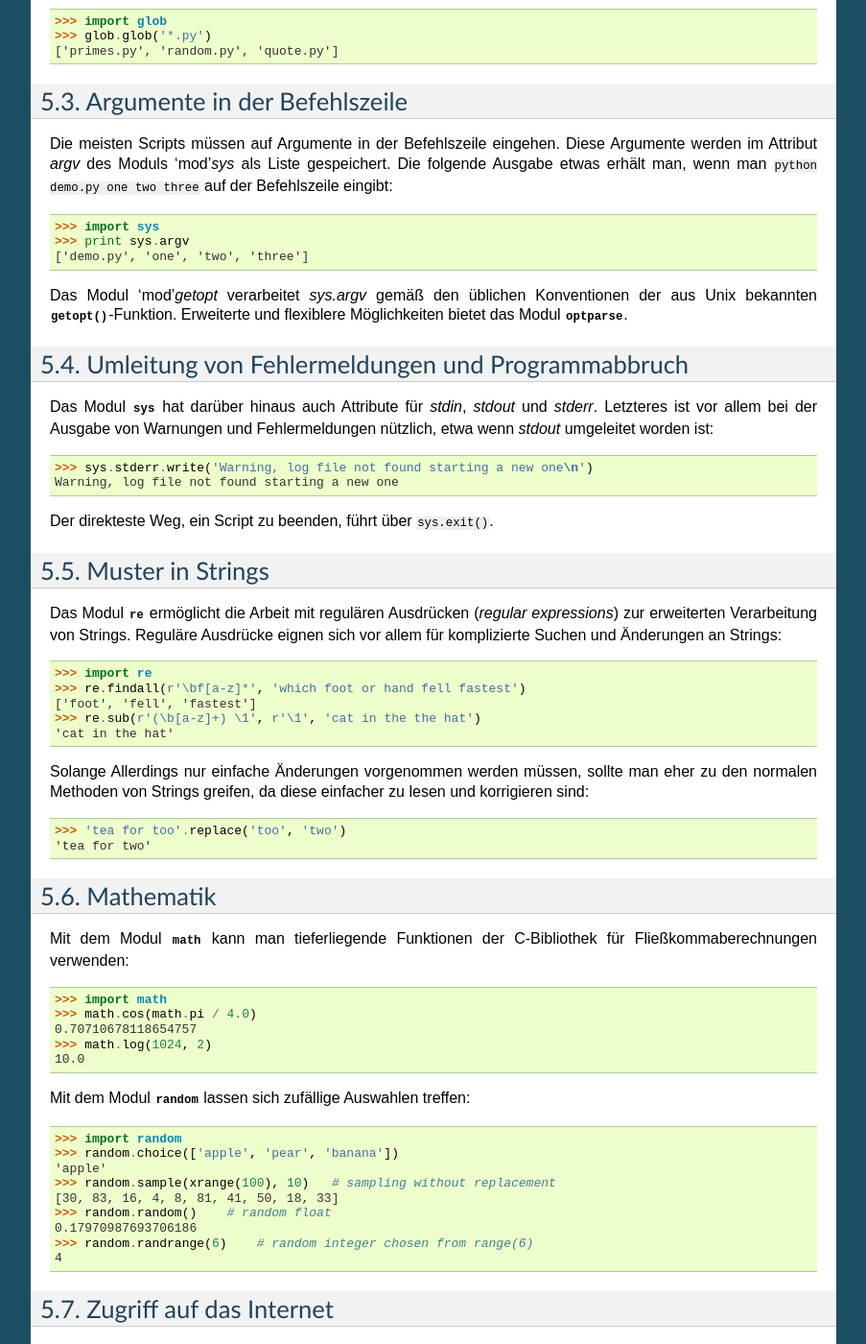
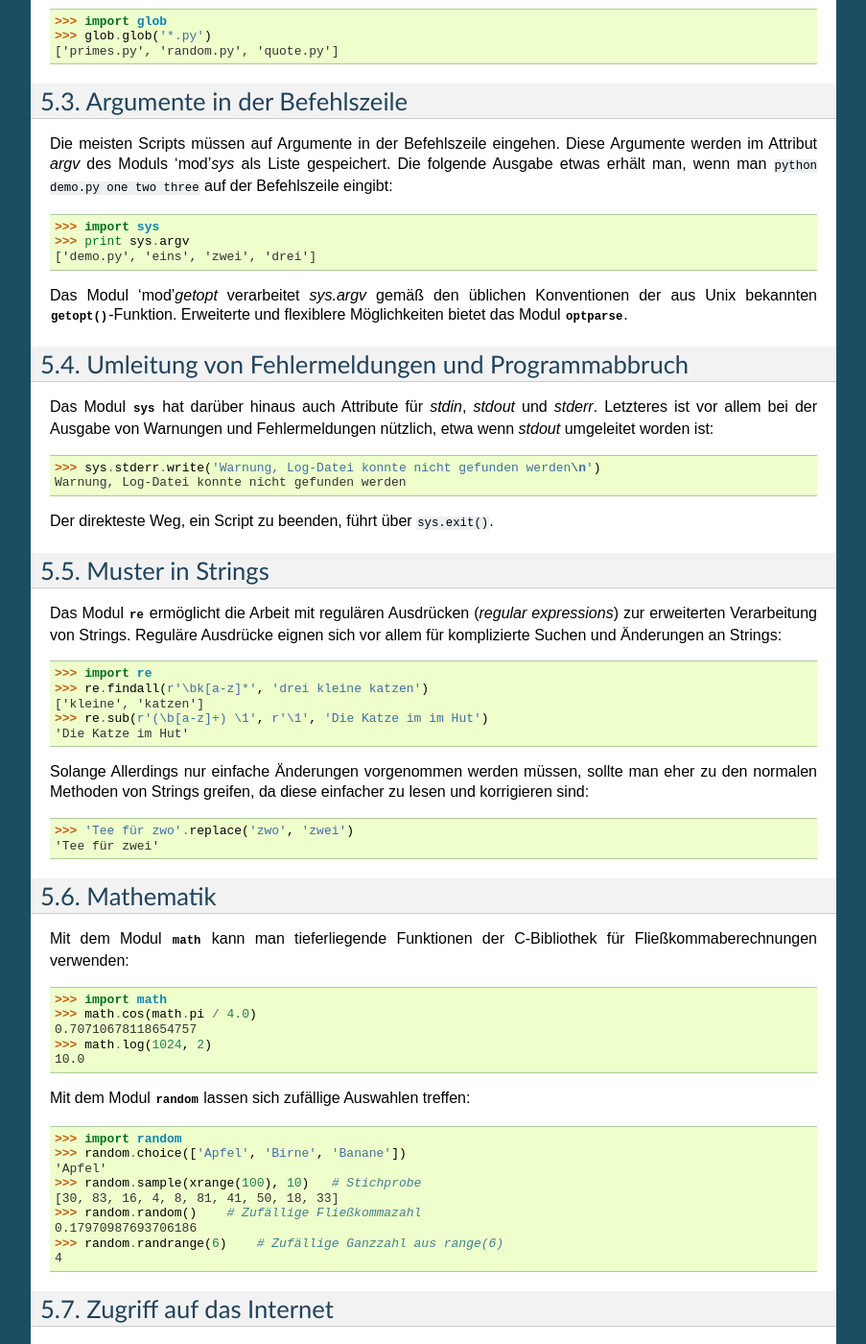
Before and after one commit to cofi/py-tutorial-de, a Sphinx documentation site: the page built from source/stdlib.rst, in a window 1280 px wide and 1400 px high, scrolled down 760 px. Shown: the whole window at 96% size, without its empty margins (198-1101 px from the left). Built offline with Sphinx 7.4.7, drawn with Linux system fonts in a browser that asks for light colours; pages that are not in the unit, such as notebooks, are missing from menus; some of the changed text lies outside the part shown.

Commit message:
translated example code

```diff
--- a/source/stdlib.rst
+++ b/source/stdlib.rst
@@ -66,7 +66,7 @@ one two three`` auf der Befehlszeile eingibt::
 
    >>> import sys
    >>> print sys.argv
-   ['demo.py', 'one', 'two', 'three']
+   ['demo.py', 'eins', 'zwei', 'drei']
 
 Das Modul 'mod'`getopt` verarbeitet *sys.argv* gemäß den üblichen Konventionen
 der aus Unix bekannten :func:`getopt`-Funktion. Erweiterte und flexiblere
@@ -81,8 +81,8 @@ Das Modul :mod:`sys` hat darüber hinaus auch Attribute für *stdin*, *stdout*
 und *stderr*. Letzteres ist vor allem bei der Ausgabe von Warnungen und
 Fehlermeldungen nützlich, etwa wenn *stdout* umgeleitet worden ist::
 
-   >>> sys.stderr.write('Warning, log file not found starting a new one\n')
-   Warning, log file not found starting a new one
+   >>> sys.stderr.write('Warnung, Log-Datei konnte nicht gefunden werden\n')
+   Warnung, Log-Datei konnte nicht gefunden werden
 
 Der direkteste Weg, ein Script zu beenden, führt über ``sys.exit()``.
 
@@ -96,17 +96,17 @@ expressions*) zur erweiterten Verarbeitung von Strings. Reguläre Ausdrücke
 eignen sich vor allem für komplizierte Suchen und Änderungen an Strings::
 
    >>> import re
-   >>> re.findall(r'\bf[a-z]*', 'which foot or hand fell fastest')
-   ['foot', 'fell', 'fastest']
-   >>> re.sub(r'(\b[a-z]+) \1', r'\1', 'cat in the the hat')
-   'cat in the hat'
+   >>> re.findall(r'\bk[a-z]*', 'drei kleine katzen')
+   ['kleine', 'katzen']
+   >>> re.sub(r'(\b[a-z]+) \1', r'\1', 'Die Katze im im Hut')
+   'Die Katze im Hut'
 
 Solange Allerdings nur einfache Änderungen vorgenommen werden müssen, sollte
 man eher zu den normalen Methoden von Strings greifen, da diese einfacher zu
 lesen und korrigieren sind::
 
-   >>> 'tea for too'.replace('too', 'two')
-   'tea for two'
+   >>> 'Tee für zwo'.replace('zwo', 'zwei')
+   'Tee für zwei'
 
 
 .. _tut-mathematics:
@@ -126,13 +126,13 @@ für Fließkommaberechnungen verwenden::
 Mit dem Modul :mod:`random` lassen sich zufällige Auswahlen treffen::
 
    >>> import random
-   >>> random.choice(['apple', 'pear', 'banana'])
-   'apple'
-   >>> random.sample(xrange(100), 10)   # sampling without replacement
+   >>> random.choice(['Apfel', 'Birne', 'Banane'])
+   'Apfel'
+   >>> random.sample(xrange(100), 10)   # Stichprobe
    [30, 83, 16, 4, 8, 81, 41, 50, 18, 33]
-   >>> random.random()    # random float
+   >>> random.random()    # Zufällige Fließkommazahl
    0.17970987693706186
-   >>> random.randrange(6)    # random integer chosen from range(6)
+   >>> random.randrange(6)    # Zufällige Ganzzahl aus range(6)
    4
 
 
@@ -147,7 +147,7 @@ Herunterladen von Daten über URLs und :mod:`smtplib` zum Versand von E-Mails::
 
    >>> import urllib2
    >>> for line in urllib2.urlopen('http://tycho.usno.navy.mil/cgi-bin/timer.pl'):
-   ...     if 'EST' in line or 'EDT' in line:  # look for Eastern Time
+   ...     if 'EST' in line or 'EDT' in line:  # Nach Eastern Time suchen
    ...         print line
 
    <BR>Nov. 25, 09:43:32 PM EST
@@ -158,7 +158,7 @@ Herunterladen von Daten über URLs und :mod:`smtplib` zum Versand von E-Mails::
    ... """To: jcaesar@example.org
    ... From: soothsayer@example.org
    ...
-   ... Beware the Ides of March.
+   ... Nimm dich in Acht vor den Iden des März!
    ... """)
    >>> server.quit()
 
@@ -178,16 +178,16 @@ Die Verwendung von Zeitzonen wird ebenfalls unterstützt. ::
 
    # dates are easily constructed and formatted
    >>> from datetime import date
-   >>> now = date.today()
-   >>> now
+   >>> jetzt = date.today()
+   >>> jetzt
    datetime.date(2003, 12, 2)
-   >>> now.strftime("%m-%d-%y. %d %b %Y is a %A on the %d day of %B.")
-   '12-02-03. 02 Dec 2003 is a Tuesday on the 02 day of December.'
+   >>> jetzt.strftime("%m-%d-%y. %d %b %Y ist ein %A am %d. Tag des %B.")
+   '12-02-03. 02 Dec 2003 ist ein Tuesday am 02. Tag des December.'
 
-   # dates support calendar arithmetic
-   >>> birthday = date(1964, 7, 31)
-   >>> age = now - birthday
-   >>> age.days
+   # Mit dem Datum lässt sich rechnen
+   >>> geburtstag = date(1964, 7, 31)
+   >>> alter = jetzt - geburtstag
+   >>> alter.days
    14368
 
 .. _tut-data-compression:
@@ -200,16 +200,16 @@ eigenen Modulen unterstützt. Darunter: :mod:`zlib`, :mod:`gzip`, :mod:`bz2`,
 :mod:`zipfile` und :mod:`tarfile`. ::
 
    >>> import zlib
-   >>> s = 'witch which has which witches wrist watch'
+   >>> s = 'Wenn Fliegen hinter Fliegen fliegen'
    >>> len(s)
-   41
+   35
    >>> t = zlib.compress(s)
    >>> len(t)
-   37
+   31
    >>> zlib.decompress(t)
-   'witch which has which witches wrist watch'
+   'Wenn Fliegen hinter Fliegen fliegen'
    >>> zlib.crc32(s)
-   226805979
+   1048664767
 
 
 .. _tut-performance-measurement:
@@ -255,16 +255,16 @@ Dokumentation verbessert, da Benutzer direkt ein Beispiel mitgeliefert
 bekommen. Darüber hinaus lässt sich so sicherstellen, dass Code und
 Dokumentation auch nach Änderungen noch übereinstimmen::
 
-   def average(values):
-       """Computes the arithmetic mean of a list of numbers.
+   def durchschnitt(values):
+       """Berechnet das arithmetische Mittel aus einer Liste von Zahlen
 
-       >>> print average([20, 30, 70])
+       >>> print durchschnitt([20, 30, 70])
        40.0
        """
        return sum(values, 0.0) / len(values)
 
    import doctest
-   doctest.testmod()   # automatically validate the embedded tests
+   doctest.testmod()   # Führt den Test automatisch durch
 
 Etwas anspruchsvoller ist das Modul :mod:`unittest`, dafür lassen sich damit
 auch anspruchsvollere Tests erstellen, die in einer eigenen Datei verwaltet
```
Also changed, not shown: other parts of source/stdlib.rst (+5 -5 lines).
